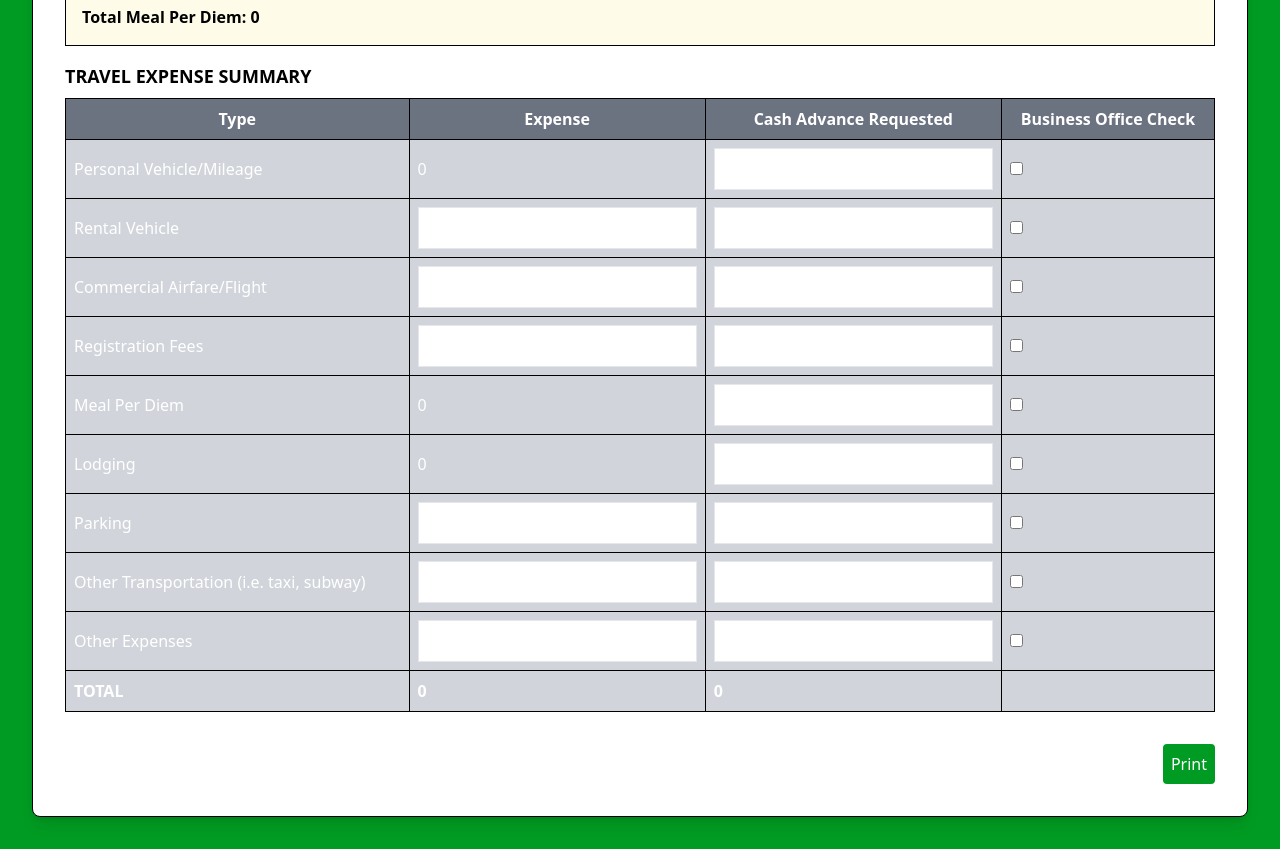
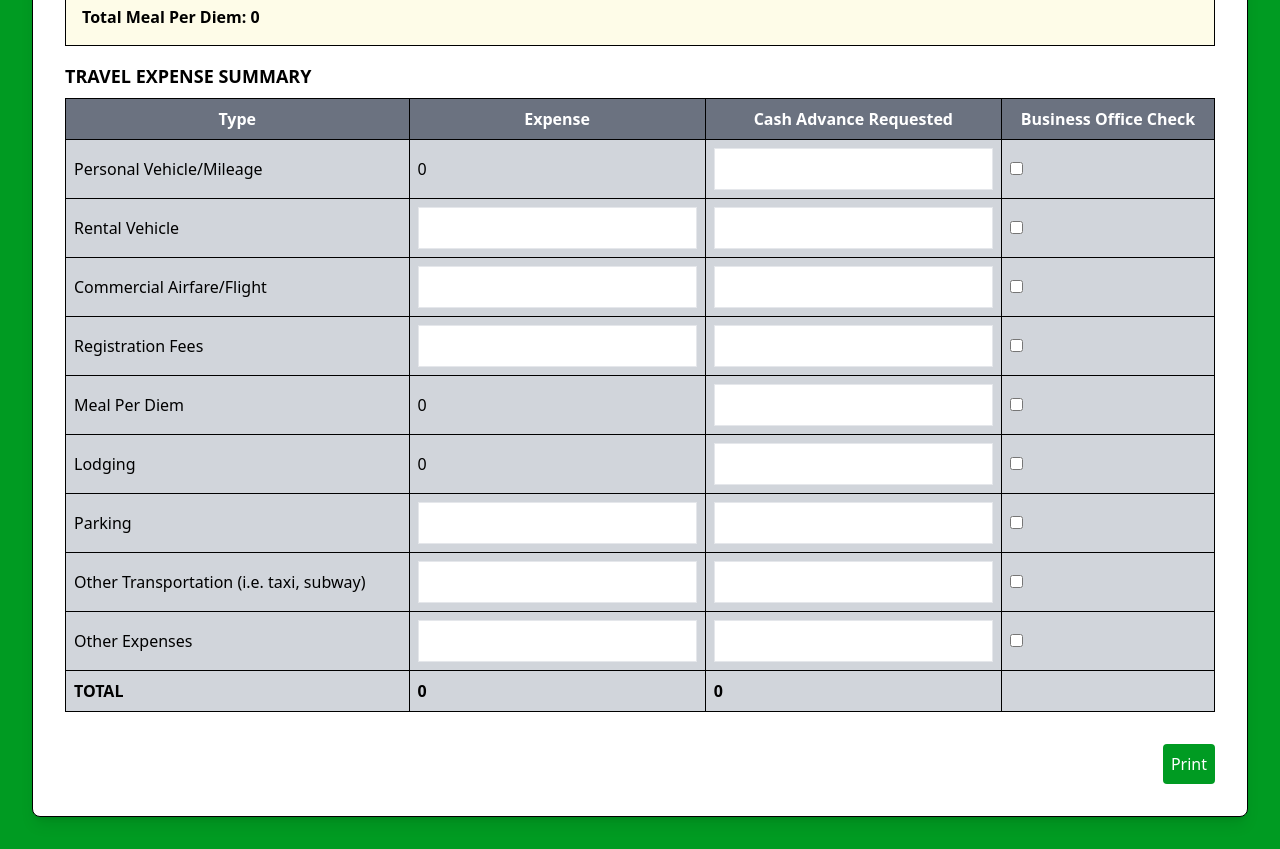
Before and after one commit to P2WCoding/TAF, a plain HTML site: page index.html in a window 1280 px wide. Shown: the part 1062-1911 px from the top of the page. Drawn offline with nearby package versions, Linux system fonts and the light colour scheme.

Commit message:
Update index.html

```diff
--- a/index.html
+++ b/index.html
@@ -96,7 +96,7 @@
 
         <!-- TRAVEL EXPENSE SUMMARY -->
 <h2 class="font-bold mt-4 text-lg">TRAVEL EXPENSE SUMMARY</h2>
-<table class="w-full mt-2 bordered bg-gray-300 text-white">
+<table class="w-full mt-2 bordered bg-gray-300">
     <thead>
         <tr class="bg-gray-500 text-white">
             <th class="bordered p-2">Type</th>
```
